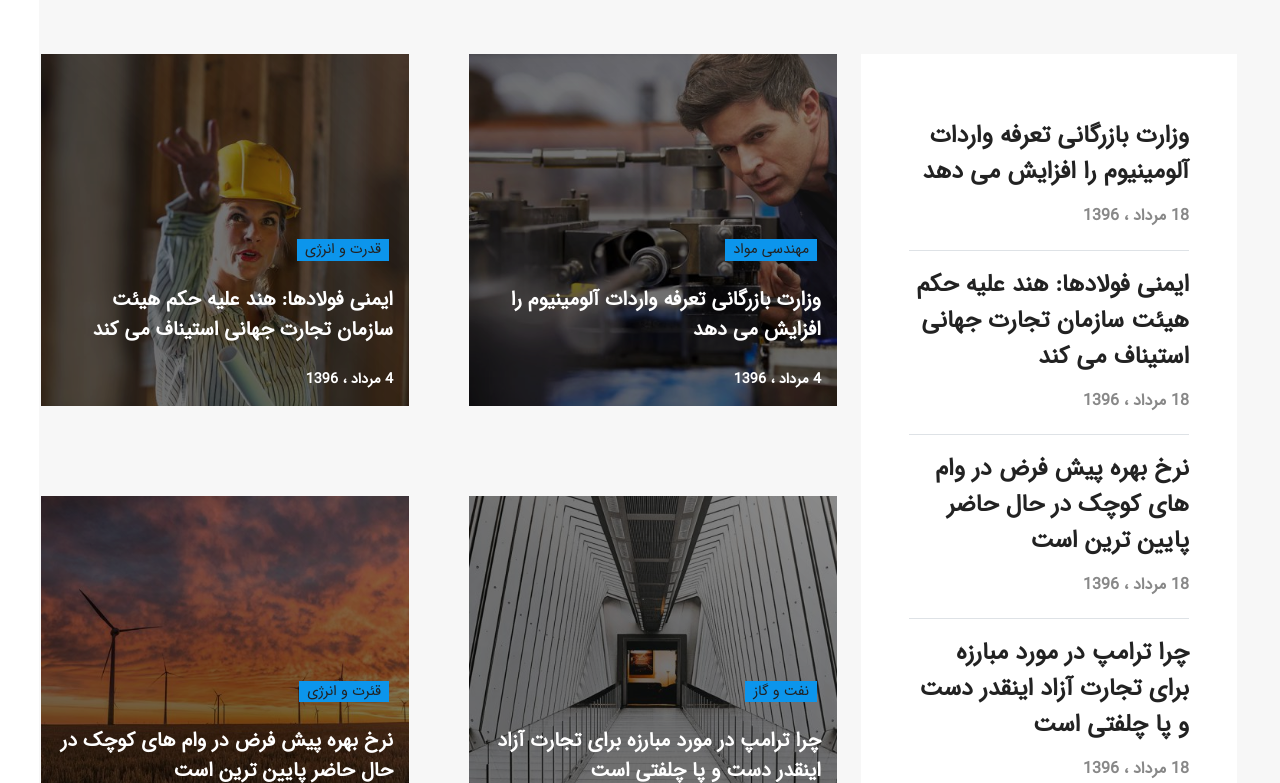
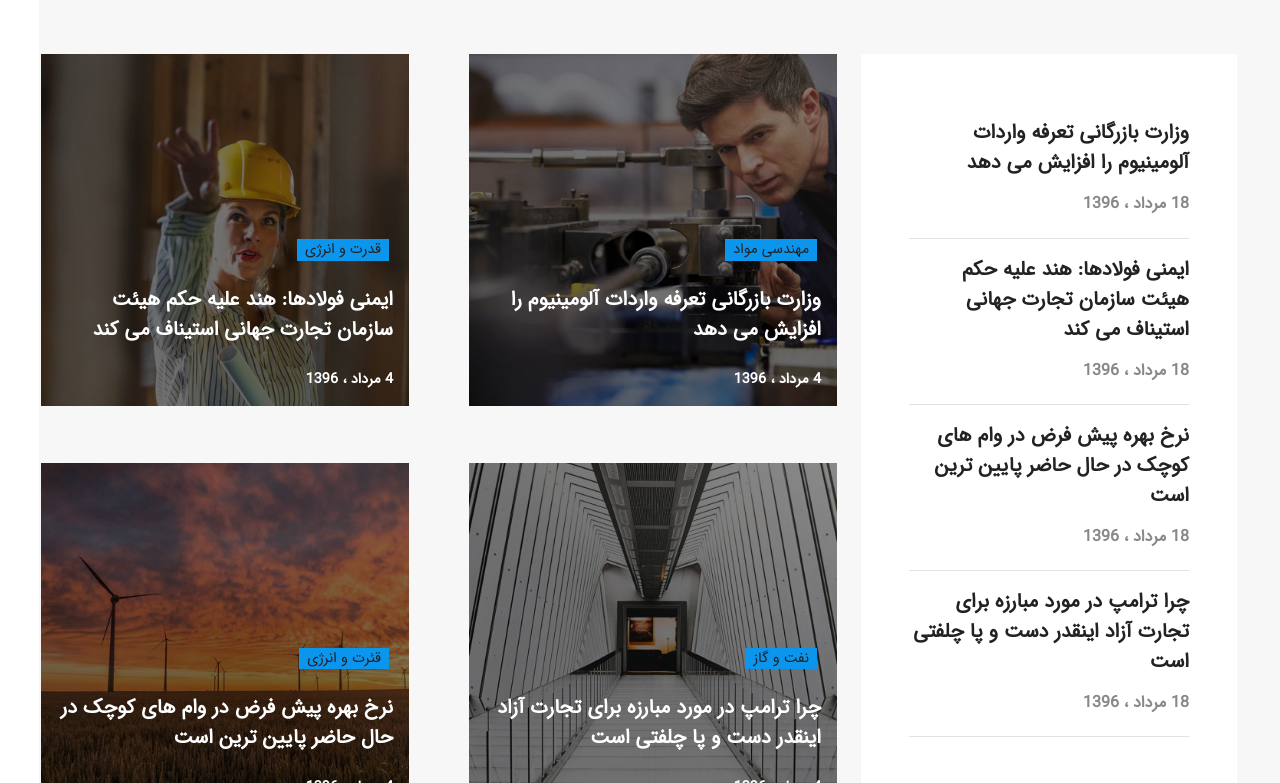
Before and after one commit to Gjadam/tractor-test-project, a React (Create React App) app: page / in a window 1280 px wide. Shown: the part 4277-5060 px from the top of the page. Built offline with nearby package versions, Linux system fonts and the light colour scheme.

Commit message:
text bolder

```diff
--- a/src/Components/Modules/LatestNewsLink/LatestNewsLink.js
+++ b/src/Components/Modules/LatestNewsLink/LatestNewsLink.js
@@ -4,7 +4,7 @@ export default function LatestNewsLink({title}) {
     return (
         <div className="news__latest-news__box border-bottom py-3 ">
             <a href="" className='news__latest-news__box__title__link link-offset-2'>
-                <h4 className='news__latest-news__box__title fw-bold lh-base '>{title}</h4>
+                <h5 className='news__latest-news__box__title fw-bolder  lh-base '>{title}</h5>
             </a>
             <h6 className='news__latest-news__box__date fw-bold mt-3 '>18 مرداد ، 1396</h6>
         </div>
```
